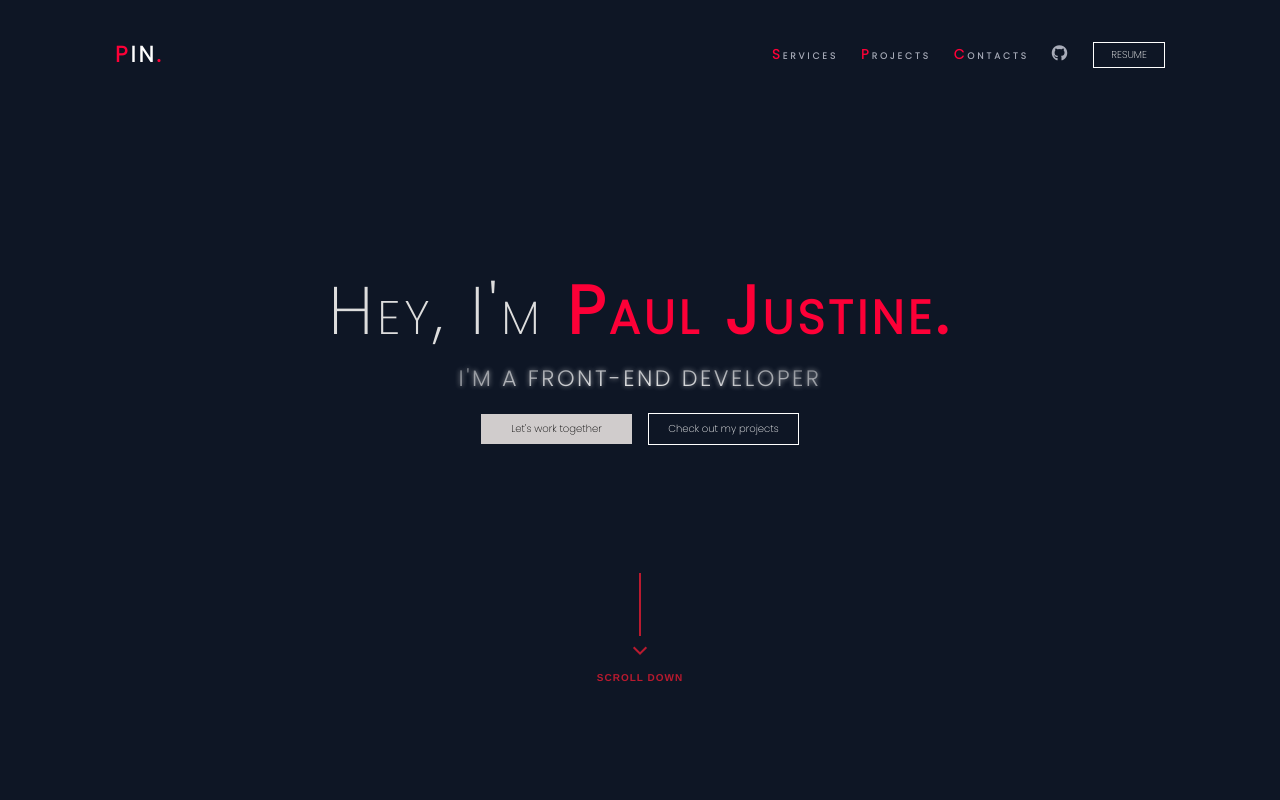
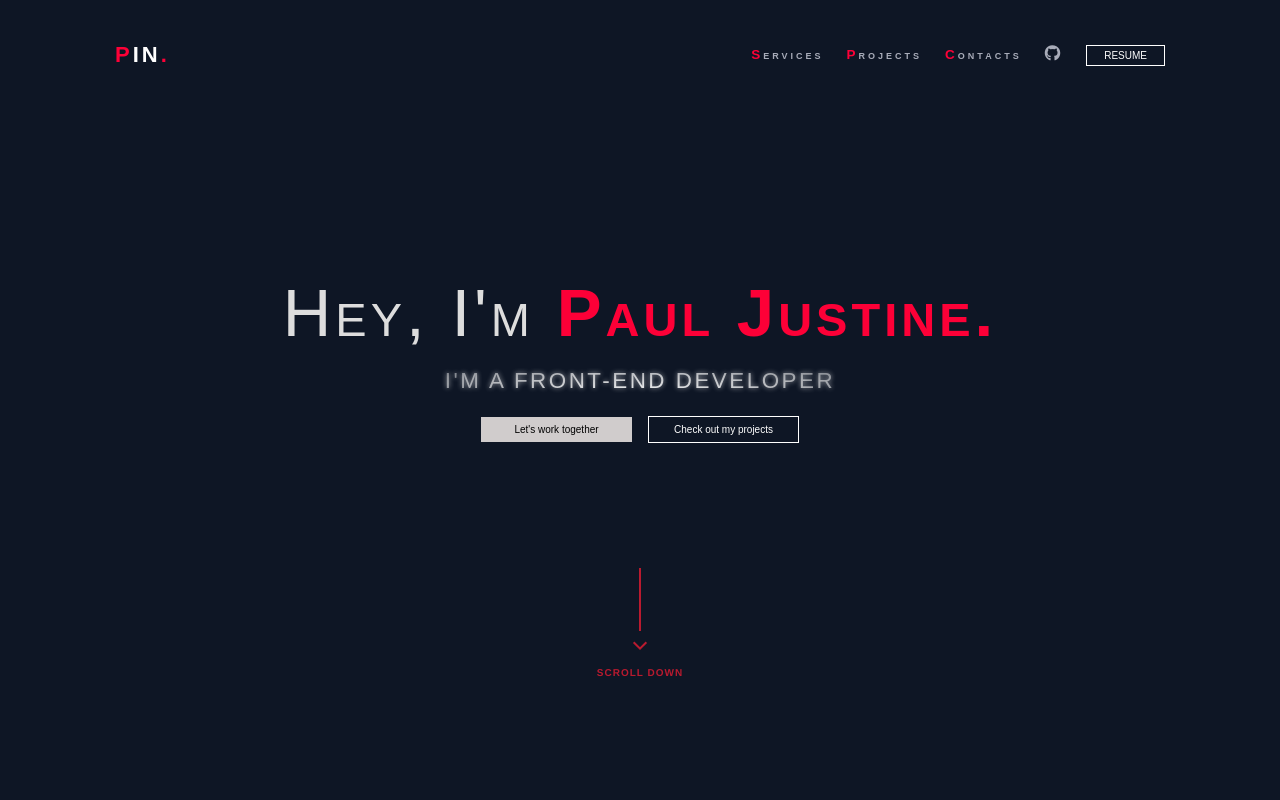
Before and after one commit to PaulPintang/Portfolio, a React (Create React App) app: page / in a window 1280 px wide. Shown: the top 800 px of the page. Built offline with nearby package versions, Linux system fonts and the light colour scheme.

Commit message:
style: add the global styles

```diff
--- a/src/App.js
+++ b/src/App.js
@@ -1,4 +1,4 @@
-import "./App.css";
+// import "./App.css";
 import Nav from "./components/Nav";
 import Me from "./components/Me";
 import Offer from "./components/Offer";
@@ -6,10 +6,12 @@ import Footer from "./components/Footer";
 import Skills from "./components/Skills";
 import Projects from "./components/Projects";
 import Contacts from "./components/Contacts";
+import GlobalStyles from "./components/GlobalStyles";
 
 function App() {
   return (
     <div>
+      <GlobalStyles />
       <Nav />
       <Me />
       <Offer />
--- a/src/components/GlobalStyles.js
+++ b/src/components/GlobalStyles.js
@@ -1 +1,443 @@
 import { createGlobalStyle } from "styled-components";
+
+const GlobalStyles = createGlobalStyle`
+@import url("https://fonts.googleapis.com/css2?family=Poppins:wght@200;300&display=swap");
+* {
+  padding: 0;
+  margin: 0;
+  box-sizing: border-box;
+}
+html {
+  scroll-behavior: smooth;
+}
+body {
+  font-family: "Poppins", sans-serif;
+  line-height: 1.5;
+  background-color: #0e1625;
+  color: #dddddd;
+}
+.container {
+  max-width: 1100px;
+  margin: auto;
+  padding: 0 25px;
+}
+.flex {
+  display: flex;
+  height: 100%;
+  justify-content: space-between;
+  align-items: center;
+}
+span {
+  color: #fd0037;
+}
+ul {
+  display: flex;
+  justify-content: space-between;
+  align-items: center;
+  gap: 23px;
+}
+ul li {
+  list-style: none;
+}
+a {
+  text-decoration: none;
+  color: #a8acb9;
+}
+h2 {
+  font-size: 30px;
+  font-weight: 400;
+}
+a.color {
+  color: black;
+}
+p {
+  opacity: 0.5;
+}
+.reveal {
+  position: relative;
+  transform: translateY(50px);
+  opacity: 0;
+  transition: all 0.8s ease;
+}
+.reveal.active {
+  transform: translateY(0px);
+  opacity: 1;
+}
+/* HOVER STATE */
+header .menu a:hover {
+  border-bottom: 2px solid #fd0037;
+  color: #ffffff;
+  font-weight: 900;
+}
+
+.btn-control a:first-child button:hover {
+  background: #fd0037;
+  color: white;
+
+  -webkit-transition: background-color 200ms linear;
+  -ms-transition: background-color 200ms linear;
+  transition: background-color 200ms linear;
+}
+button:hover {
+  background: #fd0037;
+  color: white;
+
+  -webkit-transition: background-color 200ms linear;
+  -ms-transition: background-color 200ms linear;
+  transition: background-color 200ms linear;
+}
+.btn-control a:nth-child(2) button:hover {
+  background: #dddddd;
+  color: rgb(0, 0, 0);
+
+  -webkit-transition: background-color 200ms linear;
+  -ms-transition: background-color 200ms linear;
+  transition: background-color 200ms linear;
+}
+button:focus {
+  outline: none;
+}
+button:hover {
+  cursor: pointer;
+}
+body.lock {
+  overflow-y: hidden;
+}
+#wrapper {
+  display: table;
+  width: 100%;
+  height: 100%;
+  margin-top: 4rem;
+}
+
+#wrapper-inner {
+  display: table-cell;
+  vertical-align: middle;
+  width: 100%;
+  height: 100%;
+}
+
+#scroll-down {
+  display: block;
+  position: relative;
+  padding-top: 70px;
+  text-align: center;
+}
+.arrow-down {
+  display: block;
+  margin: 0 auto;
+  width: 10px;
+  height: 27px;
+}
+.arrow-down:after {
+  content: "";
+  display: block;
+  margin: 0;
+  padding: 0;
+  width: 8px;
+  height: 8px;
+  border-top: 2px solid #b91a2f;
+  border-right: 2px solid #b91a2f;
+  transform: rotate(135deg);
+}
+#scroll-title {
+  display: block;
+  text-transform: uppercase;
+  color: #b91a2f;
+  font-family: Helvetica Neue, Helvetica, Arial;
+  font-size: 10px;
+  font-weight: bold;
+  letter-spacing: 0.1em;
+}
+#scroll-down::before {
+  -webkit-animation: elasticus 1.2s cubic-bezier(1, 0, 0, 1) infinite;
+  -moz-animation: elasticus 1.2s cubic-bezier(1, 0, 0, 1) infinite;
+  -o-animation: elasticus 1.2s cubic-bezier(1, 0, 0, 1) infinite;
+  animation: elasticus 1.2s cubic-bezier(1, 0, 0, 1) infinite;
+
+  position: absolute;
+  top: 0px;
+  left: 50%;
+  margin-left: -1px;
+  width: 2px;
+  height: 80px;
+  background: #b91a2f;
+  content: " ";
+}
+/* for arrow down animation */
+@-webkit-keyframes elasticus {
+  0% {
+    -webkit-transform-origin: 0% 0%;
+    -ms-transform-origin: 0% 0%;
+    -moz-transform-origin: 0% 0%;
+    -o-transform-origin: 0% 0%;
+    transform-origin: 0% 0%;
+    -webkit-transform: scale(1, 0);
+    -ms-transform: scale(1, 0);
+    -moz-transform: scale(1, 0);
+    -o-transform: scale(1, 0);
+    transform: scale(1, 0);
+  }
+  50% {
+    -webkit-transform-origin: 0% 0%;
+    -ms-transform-origin: 0% 0%;
+    -moz-transform-origin: 0% 0%;
+    -o-transform-origin: 0% 0%;
+    transform-origin: 0% 0%;
+    -webkit-transform: scale(1, 1);
+    -ms-transform: scale(1, 1);
+    -moz-transform: scale(1, 1);
+    -o-transform: scale(1, 1);
+    transform: scale(1, 1);
+  }
+  50.1% {
+    -webkit-transform-origin: 0% 100%;
+    -ms-transform-origin: 0% 100%;
+    -moz-transform-origin: 0% 100%;
+    -o-transform-origin: 0% 100%;
+    transform-origin: 0% 100%;
+    -webkit-transform: scale(1, 1);
+    -ms-transform: scale(1, 1);
+    -moz-transform: scale(1, 1);
+    -o-transform: scale(1, 1);
+    transform: scale(1, 1);
+  }
+  100% {
+    -webkit-transform-origin: 0% 100%;
+    -ms-transform-origin: 0% 100%;
+    -moz-transform-origin: 0% 100%;
+    -o-transform-origin: 0% 100%;
+    transform-origin: 0% 100%;
+    -webkit-transform: scale(1, 0);
+    -ms-transform: scale(1, 0);
+    -moz-transform: scale(1, 0);
+    -o-transform: scale(1, 0);
+    transform: scale(1, 0);
+  }
+}
+@-moz-keyframes elasticus {
+  0% {
+    -webkit-transform-origin: 0% 0%;
+    -ms-transform-origin: 0% 0%;
+    -moz-transform-origin: 0% 0%;
+    -o-transform-origin: 0% 0%;
+    transform-origin: 0% 0%;
+    -webkit-transform: scale(1, 0);
+    -ms-transform: scale(1, 0);
+    -moz-transform: scale(1, 0);
+    -o-transform: scale(1, 0);
+    transform: scale(1, 0);
+  }
+  50% {
+    -webkit-transform-origin: 0% 0%;
+    -ms-transform-origin: 0% 0%;
+    -moz-transform-origin: 0% 0%;
+    -o-transform-origin: 0% 0%;
+    transform-origin: 0% 0%;
+    -webkit-transform: scale(1, 1);
+    -ms-transform: scale(1, 1);
+    -moz-transform: scale(1, 1);
+    -o-transform: scale(1, 1);
+    transform: scale(1, 1);
+  }
+  50.1% {
+    -webkit-transform-origin: 0% 100%;
+    -ms-transform-origin: 0% 100%;
+    -moz-transform-origin: 0% 100%;
+    -o-transform-origin: 0% 100%;
+    transform-origin: 0% 100%;
+    -webkit-transform: scale(1, 1);
+    -ms-transform: scale(1, 1);
+    -moz-transform: scale(1, 1);
+    -o-transform: scale(1, 1);
+    transform: scale(1, 1);
+  }
+  100% {
+    -webkit-transform-origin: 0% 100%;
+    -ms-transform-origin: 0% 100%;
+    -moz-transform-origin: 0% 100%;
+    -o-transform-origin: 0% 100%;
+    transform-origin: 0% 100%;
+    -webkit-transform: scale(1, 0);
+    -ms-transform: scale(1, 0);
+    -moz-transform: scale(1, 0);
+    -o-transform: scale(1, 0);
+    transform: scale(1, 0);
+  }
+}
+@-o-keyframes elasticus {
+  0% {
+    -webkit-transform-origin: 0% 0%;
+    -ms-transform-origin: 0% 0%;
+    -moz-transform-origin: 0% 0%;
+    -o-transform-origin: 0% 0%;
+    transform-origin: 0% 0%;
+    -webkit-transform: scale(1, 0);
+    -ms-transform: scale(1, 0);
+    -moz-transform: scale(1, 0);
+    -o-transform: scale(1, 0);
+    transform: scale(1, 0);
+  }
+  50% {
+    -webkit-transform-origin: 0% 0%;
+    -ms-transform-origin: 0% 0%;
+    -moz-transform-origin: 0% 0%;
+    -o-transform-origin: 0% 0%;
+    transform-origin: 0% 0%;
+    -webkit-transform: scale(1, 1);
+    -ms-transform: scale(1, 1);
+    -moz-transform: scale(1, 1);
+    -o-transform: scale(1, 1);
+    transform: scale(1, 1);
+  }
+  50.1% {
+    -webkit-transform-origin: 0% 100%;
+    -ms-transform-origin: 0% 100%;
+    -moz-transform-origin: 0% 100%;
+    -o-transform-origin: 0% 100%;
+    transform-origin: 0% 100%;
+    -webkit-transform: scale(1, 1);
+    -ms-transform: scale(1, 1);
+    -moz-transform: scale(1, 1);
+    -o-transform: scale(1, 1);
+    transform: scale(1, 1);
+  }
+  100% {
+    -webkit-transform-origin: 0% 100%;
+    -ms-transform-origin: 0% 100%;
+    -moz-transform-origin: 0% 100%;
+    -o-transform-origin: 0% 100%;
+    transform-origin: 0% 100%;
+    -webkit-transform: scale(1, 0);
+    -ms-transform: scale(1, 0);
+    -moz-transform: scale(1, 0);
+    -o-transform: scale(1, 0);
+    transform: scale(1, 0);
+  }
+}
+@keyframes fadeIn {
+  0% {
+    opacity: 0;
+  }
+  100% {
+    opacity: 1;
+  }
+}
+
+@-moz-keyframes fadeIn {
+  0% {
+    opacity: 0;
+  }
+  100% {
+    opacity: 1;
+  }
+}
+
+@-webkit-keyframes fadeIn {
+  0% {
+    opacity: 0;
+  }
+  100% {
+    opacity: 1;
+  }
+}
+
+@-o-keyframes fadeIn {
+  0% {
+    opacity: 0;
+  }
+  100% {
+    opacity: 1;
+  }
+}
+
+@-ms-keyframes fadeIn {
+  0% {
+    opacity: 0;
+  }
+  100% {
+    opacity: 1;
+  }
+}
+@keyframes elasticus {
+  0% {
+    -webkit-transform-origin: 0% 0%;
+    -ms-transform-origin: 0% 0%;
+    -moz-transform-origin: 0% 0%;
+    -o-transform-origin: 0% 0%;
+    transform-origin: 0% 0%;
+    -webkit-transform: scale(1, 0);
+    -ms-transform: scale(1, 0);
+    -moz-transform: scale(1, 0);
+    -o-transform: scale(1, 0);
+    transform: scale(1, 0);
+  }
+  50% {
+    -webkit-transform-origin: 0% 0%;
+    -ms-transform-origin: 0% 0%;
+    -moz-transform-origin: 0% 0%;
+    -o-transform-origin: 0% 0%;
+    transform-origin: 0% 0%;
+    -webkit-transform: scale(1, 1);
+    -ms-transform: scale(1, 1);
+    -moz-transform: scale(1, 1);
+    -o-transform: scale(1, 1);
+    transform: scale(1, 1);
+  }
+  50.1% {
+    -webkit-transform-origin: 0% 100%;
+    -ms-transform-origin: 0% 100%;
+    -moz-transform-origin: 0% 100%;
+    -o-transform-origin: 0% 100%;
+    transform-origin: 0% 100%;
+    -webkit-transform: scale(1, 1);
+    -ms-transform: scale(1, 1);
+    -moz-transform: scale(1, 1);
+    -o-transform: scale(1, 1);
+    transform: scale(1, 1);
+  }
+  100% {
+    -webkit-transform-origin: 0% 100%;
+    -ms-transform-origin: 0% 100%;
+    -moz-transform-origin: 0% 100%;
+    -o-transform-origin: 0% 100%;
+    transform-origin: 0% 100%;
+    -webkit-transform: scale(1, 0);
+    -ms-transform: scale(1, 0);
+    -moz-transform: scale(1, 0);
+    -o-transform: scale(1, 0);
+    transform: scale(1, 0);
+  }
+}
+#paschka {
+  display: block;
+  color: white;
+  font-family: helvetica neue, helvetica, arial;
+  font-size: 32px;
+  text-decoration: none;
+  position: fixed;
+  bottom: 0px;
+  right: 0px;
+  padding: 0px;
+  transition: all 0.1s ease;
+  background: #000;
+  height: 40px;
+  line-height: 30px;
+  /* vertical-align: middle; */
+  width: 40px;
+  text-align: center;
+  border-radius: 5%;
+  bottom: 20px;
+  right: 20px;
+
+  /* &:hover {
+    background: #232323;
+    transition: all 0.1s ease;
+    color: #f0f0f0;
+  } */
+}
+
+
+`;
+
+export default GlobalStyles;
```
